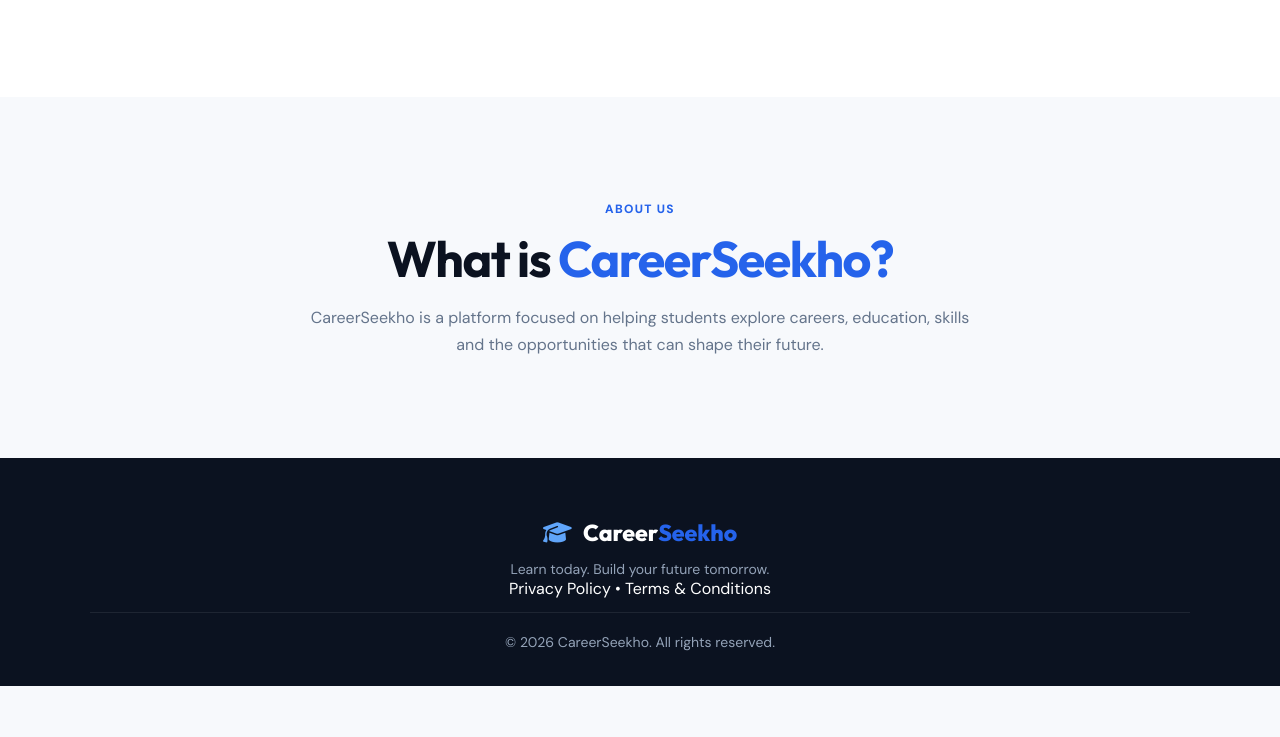
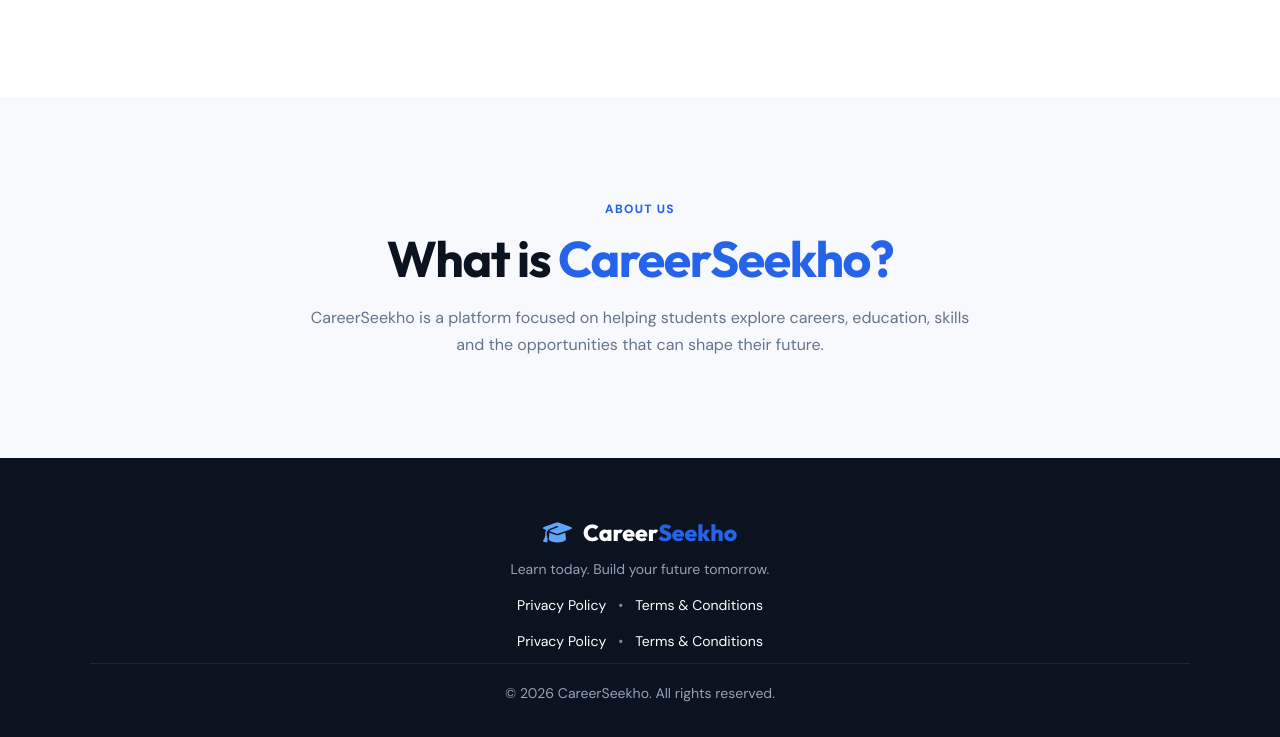
Before and after one commit to AlkuAIStudio/careerseekho, a plain HTML site: page index.html in a window 1280 px wide. Shown: the part 2818-3555 px from the top of the page. Before the commit the page ends 3504 px from the top, so only its background shows below. Drawn offline with Linux system fonts and the light colour scheme.

Commit message:
Update CareerSeekho website and add sitemap

```diff
--- a/index.html
+++ b/index.html
@@ -542,6 +542,11 @@
   <span>•</span>
   <a href="terms.html">Terms & Conditions</a>
 </div>
+<div class="footer-legal">
+  <a href="privacy.html">Privacy Policy</a>
+  <span>•</span>
+  <a href="terms.html">Terms & Conditions</a>
+</div>
 
     <p class="copyright">
 
--- a/style.css
+++ b/style.css
@@ -1196,3 +1196,26 @@ button {
   }
 
 }
+.footer-legal {
+  margin-top: 18px;
+  display: flex;
+  justify-content: center;
+  align-items: center;
+  gap: 12px;
+  font-size: 14px;
+}
+
+.footer-legal a {
+  color: inherit;
+  text-decoration: none;
+  transition: opacity 0.2s ease;
+}
+
+.footer-legal a:hover {
+  opacity: 0.7;
+  text-decoration: underline;
+}
+
+.footer-legal span {
+  opacity: 0.5;
+}
```
